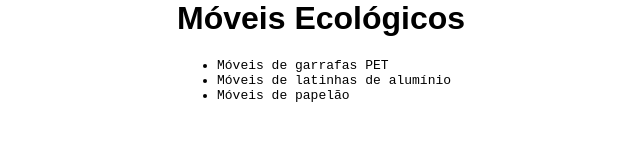
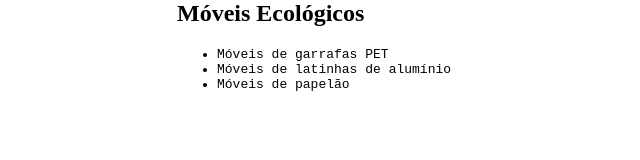
Before and after one commit to emilsonfilho/moveis, a plain HTML site: page index.html in a window 1280 px wide. Shown: the whole page, without its empty margins (143-783 px from the left). Drawn offline with Linux system fonts and the light colour scheme.

Commit message:
Inserindo título...

```diff
--- a/index.html
+++ b/index.html
@@ -7,10 +7,12 @@
         <meta name="keywords" content="moveis ecologicos">
         <link rel="stylesheet" href="estilos.css">
         <title>Móveis Ecológicos</title>
+        <script src="principal.js"></script>
     </head>
     <!-- restante do arquivo -->
     <body>
-        <h1>Móveis Ecológicos</h1>
+        <!-- tag h1 -->
+        <h2 id="mensagem">Móveis Ecológicos</h2>
         <ul>
             <li>Móveis de garrafas PET</li>
             <li>Móveis de latinhas de alumínio</li>
```
